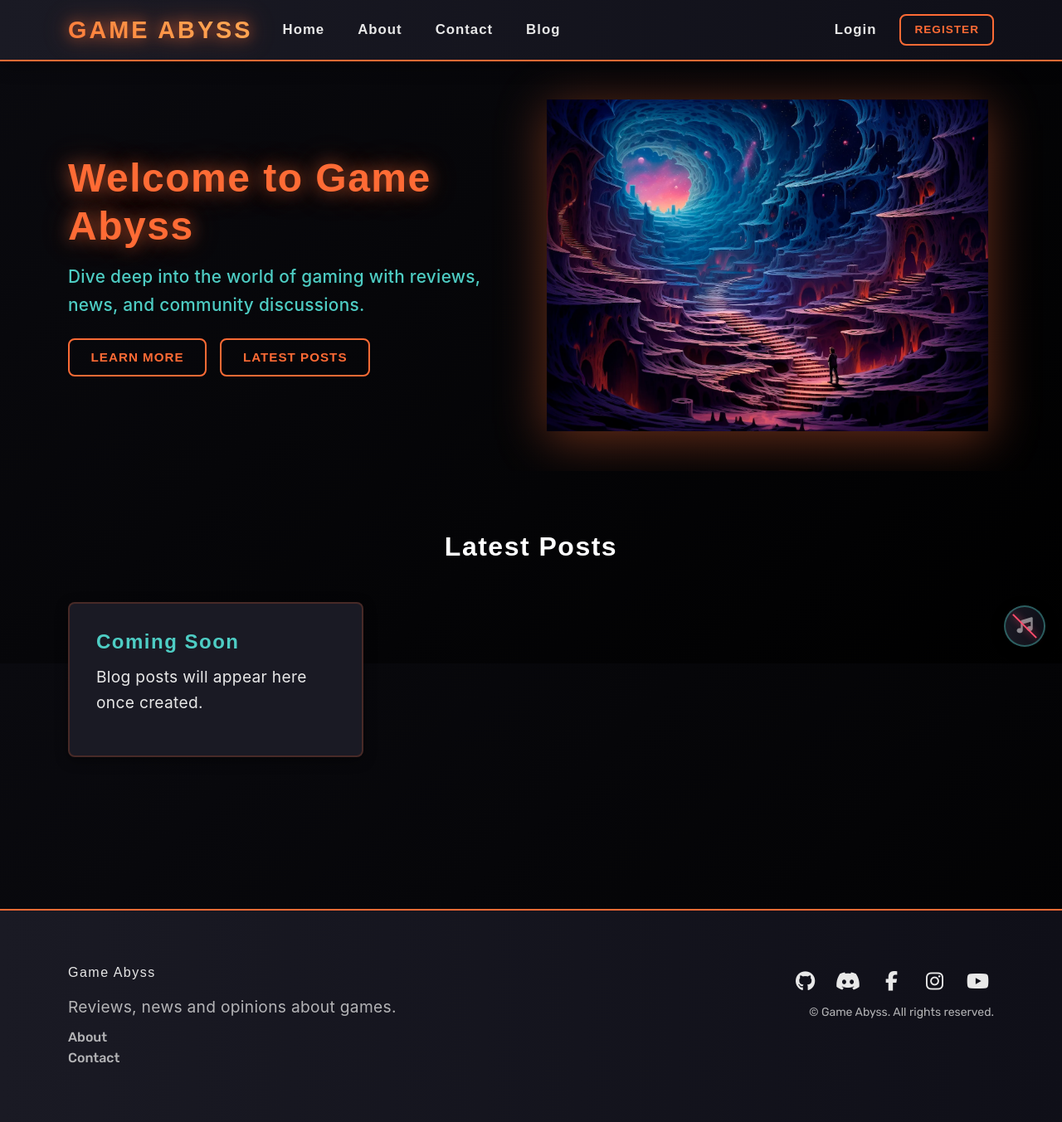
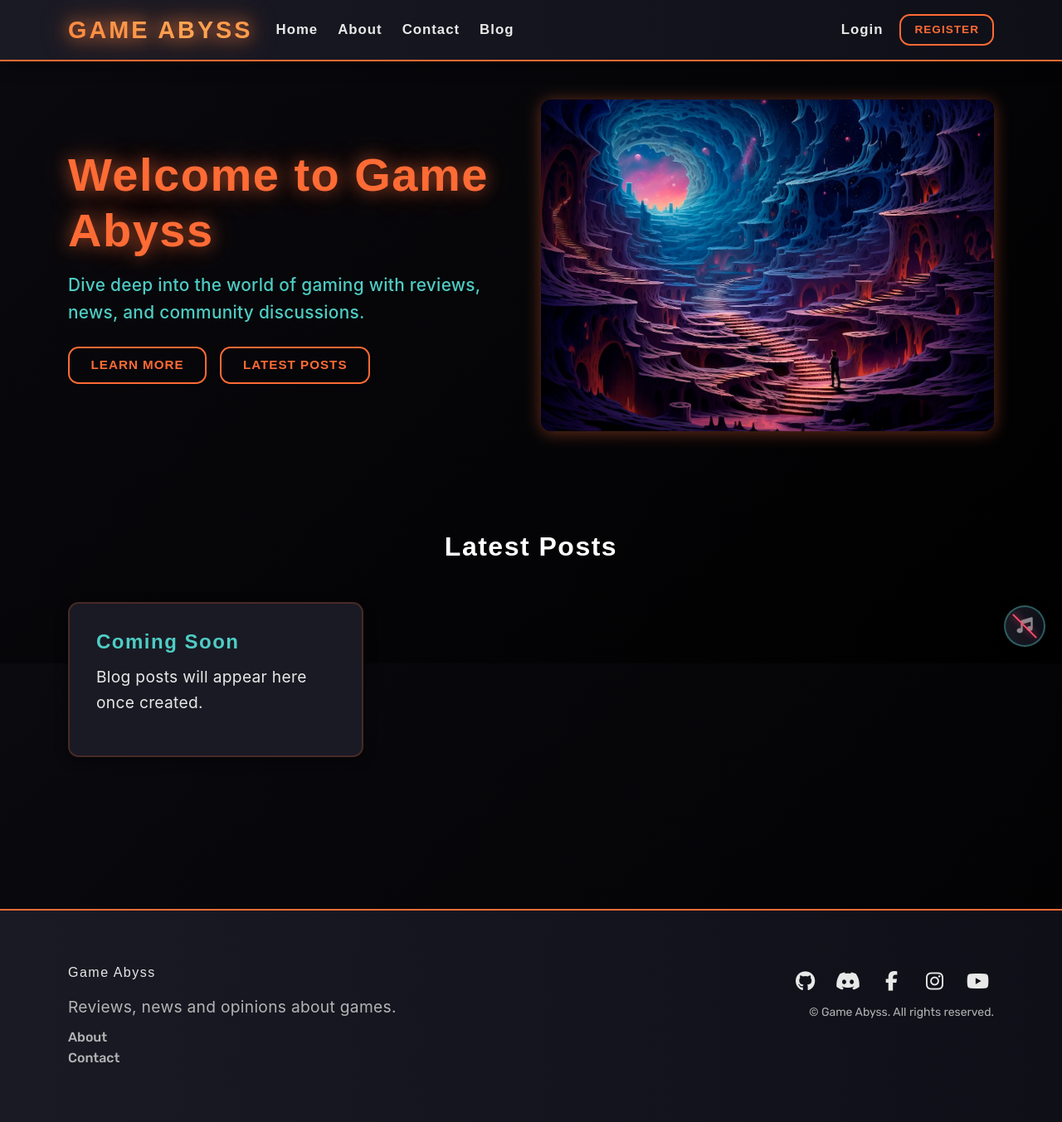
Before and after one commit to Drake-Designer/Game-Abyss, a Django app: page / in a window 1280 px wide. Shown: the whole page at 83% size. Run offline with Django 5.2, Linux system fonts and the light colour scheme; some libraries are stand-ins or nearby versions.

Commit message:
Add a .ga-hero-wrap and CSS rules to enforce a consistent border-radius for the hero image and sync staticfiles.

```diff
--- a/pages/templates/pages/home.html
+++ b/pages/templates/pages/home.html
@@ -16,12 +16,14 @@
           </div>
         </div>
         <div class="col-lg-6 text-center">
+          <div class="ga-hero-wrap">
             <img src="{% static 'images/game-abyss-hero.webp' %}"
                  alt="Gaming Hero"
                  class="ga-hero-image img-fluid"
                  width="1600"
                  height="1205"
                  loading="lazy">
+          </div>
         </div>
       </div>
     </div>
--- a/static/css/style.css
+++ b/static/css/style.css
@@ -15,8 +15,11 @@
   --color-text: #e8e8e8;
 
   /* Layout */
-  --radius: 0.5rem;
+  --radius: 0.8rem;
   --navbar-height: 72px;
+
+  /* Hero specific radius (fixed) */
+  --ga-hero-radius: 12px;
 
   /* Effects */
   --gradient-primary: linear-gradient(135deg, var(--color-primary) 0%, #ff8c42 100%);
@@ -37,6 +40,7 @@
   --filter-glow-strong: drop-shadow(0 0 12px rgb(255 140 66 / 70%))
     drop-shadow(0 0 22px rgb(255 140 66 / 55%))
     drop-shadow(0 0 30px rgb(255 165 82 / 35%));
+}
 
 /* ============================================
   RESETS AND BASE
@@ -315,7 +319,8 @@
 .ga-hero-image {
   max-height: 400px;
   object-fit: contain;
-    filter: drop-shadow(0 10px 30px rgb(255 107 53 / 40%));
+  border-radius: var(--ga-hero-radius);
+  filter: drop-shadow(0 2px 10px rgb(255 107 53 / 40%));
   animation: ga-fade-scale 1.5s ease-out;
   transition:
     transform 0.4s ease,
@@ -323,8 +328,23 @@
 }
 
 .ga-hero-image:hover {
-    transform: scale(1.05) rotate(2deg);
-    filter: drop-shadow(0 15px 40px rgb(255 107 53 / 60%));
+  transform: scale(1.05);
+  filter: drop-shadow(0 2px 20px rgb(255 107 53 / 60%));
+  border-radius: var(--ga-hero-radius);
+}
+
+.ga-hero-wrap {
+  display: block;
+  width: 100%;
+  max-width: 100%;
+  border-radius: var(--ga-hero-radius);
+}
+
+.ga-hero-wrap .ga-hero-image {
+  display: block;
+  width: 100%;
+  height: auto;
+  object-fit: cover;
 }
 
 /* ============================================
@@ -362,13 +382,14 @@
 }
 
 .post-card .ga-card-image {
-    height: 200px;
+  width: 100%;
+  aspect-ratio: 16 / 9;
+  height: auto;
   object-fit: cover;
+  object-position: center;
   display: block;
-  }
-
-  .ga-card:hover .ga-card-image {
-    transform: scale(1.1);
+  filter: none;
+  border-radius: var(--radius) var(--radius) 0 0;
 }
 
 .ga-card-body {
@@ -708,6 +729,7 @@
 }
 
 .ga-card-image-wrap {
+  border-radius: var(--radius) var(--radius) 0 0;
   overflow: hidden;
 }
 
@@ -947,7 +969,7 @@
 }
 
 /* ============================================
-   MEDIA QUERIES (grouped with clear labels)
+   MEDIA QUERIES
    ============================================ */
 
 /* --- Phones (<= 576px) --- */
@@ -970,6 +992,7 @@
 
   .ga-hero-image {
     max-height: 250px;
+    border-radius: var(--ga-hero-radius);
   }
 
   .ga-error-page {
@@ -1045,6 +1068,7 @@
 
   .ga-hero-image {
     max-height: 350px;
+    border-radius: var(--ga-hero-radius);
   }
 
   .ga-error-page {
@@ -1093,6 +1117,7 @@
 
   .ga-hero-image {
     max-height: 400px;
+    border-radius: var(--ga-hero-radius);
   }
 
   .ga-navbar .navbar-toggler {
@@ -1125,4 +1150,3 @@
     font-size: 3.4rem;
   }
 }
-}
--- a/templates/blog/post_detail.html
+++ b/templates/blog/post_detail.html
@@ -2,7 +2,7 @@
 {% block content %}
   <article class="post-detail">
     <h1>{{ post.title }}</h1>
-    {% with (post.published_at|default:post.updated_at) as display_date %}
+    {% with post.published_at|default_if_none:post.updated_at as display_date %}
       <p>
         <small>By {{ post.author }} — {{ display_date|date:"F j, Y" }}</small>
       </p>
```
Also changed, not shown: templates/blog/index.html (+5 -5 lines). Lines whose indentation alone changed are shown as unchanged.
